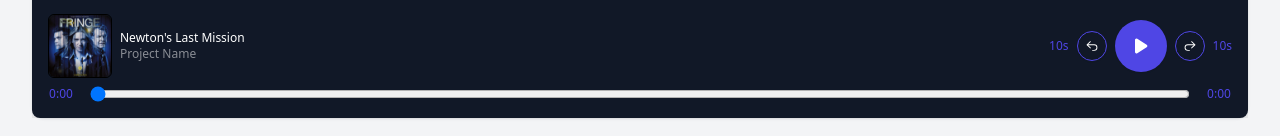
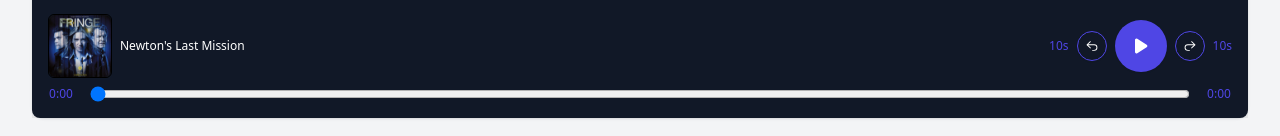
Before and after one commit to campbell17/tilton-v2, a Next.js app: page /fringe-friday in a window 1280 px wide. Shown: the part 407-543 px from the top of the page. Built offline with nearby package versions, Linux system fonts and the light colour scheme.

Commit message:
add imported tracks and automate the change

```diff
--- /dev/null
+++ b/components/fringe-tracks.js
@@ -0,0 +1,15 @@
+const fringeTracks = [
+  {
+    trackName: "Newton's Last Mission",
+    trackSource: "/music/christilton_fringe_04_newtons-last-mission_excerpt.mp3",
+  },
+  {
+    trackName: "Newton's Last Mission",
+    trackSource: "/music/christilton_fringe_04_newtons-last-mission_excerpt.mp3",
+  },
+  {
+    trackName: "Newton's Last Mission",
+    trackSource: "/music/christilton_fringe_04_newtons-last-mission_excerpt.mp3",
+  }
+]
+export default fringeTracks;
--- a/pages/fringe-friday.js
+++ b/pages/fringe-friday.js
@@ -1,8 +1,36 @@
+import { useState, useEffect } from 'react';
 import Layout from '../components/layout'
 import AudioPlayer from '../components/player/audio-player'
 import Hero from '../components/hero'
+import fringeTracks from '../components/fringe-tracks'
 
 export default function FringeFriday() {
+  const getRandomTrack = () => {
+    const randomIndex = Math.floor(Math.random() * fringeTracks.length);
+    return fringeTracks[randomIndex];
+  };
+
+  // State to hold the selected track
+  const [selectedTrack, setSelectedTrack] = useState(getRandomTrack());
+
+  // Function to update the selected track every Friday
+  const updateTrackOnFriday = () => {
+    const today = new Date();
+    const isFriday = today.getDay() === 5; // Friday is represented by the number 5 in JavaScript's Date object
+
+    if (isFriday) {
+      setSelectedTrack(getRandomTrack());
+    }
+  };
+
+  // useEffect hook to run the update function when the component mounts and every day at midnight
+  useEffect(() => {
+    updateTrackOnFriday();
+    const interval = setInterval(updateTrackOnFriday, 24 * 60 * 60 * 1000); // 24 hours interval
+    return () => clearInterval(interval);
+  }, []);
+
+
   return (
     <Layout>
       <Hero
@@ -11,7 +39,14 @@ export default function FringeFriday() {
         heading="Fringe Friday"
         subheading="Take a listen to the Other Side every Friday."
       />
-      <AudioPlayer fringe notpinned="true" className="rounded-b-lg" project="Project Name" image="/images/cover-art/fringe-season-4.jpg" trackName="Newton's Last Mission" trackSource="/music/christilton_fringe_04_newtons-last-mission_excerpt.mp3"  />
+      <AudioPlayer
+        fringe
+        notpinned="true"
+        className="rounded-b-lg"
+        image="/images/cover-art/fringe-season-4.jpg"
+        trackName={selectedTrack.trackName}
+        trackSource={selectedTrack.trackSource}
+      />
     </Layout>
   )
 }
```
